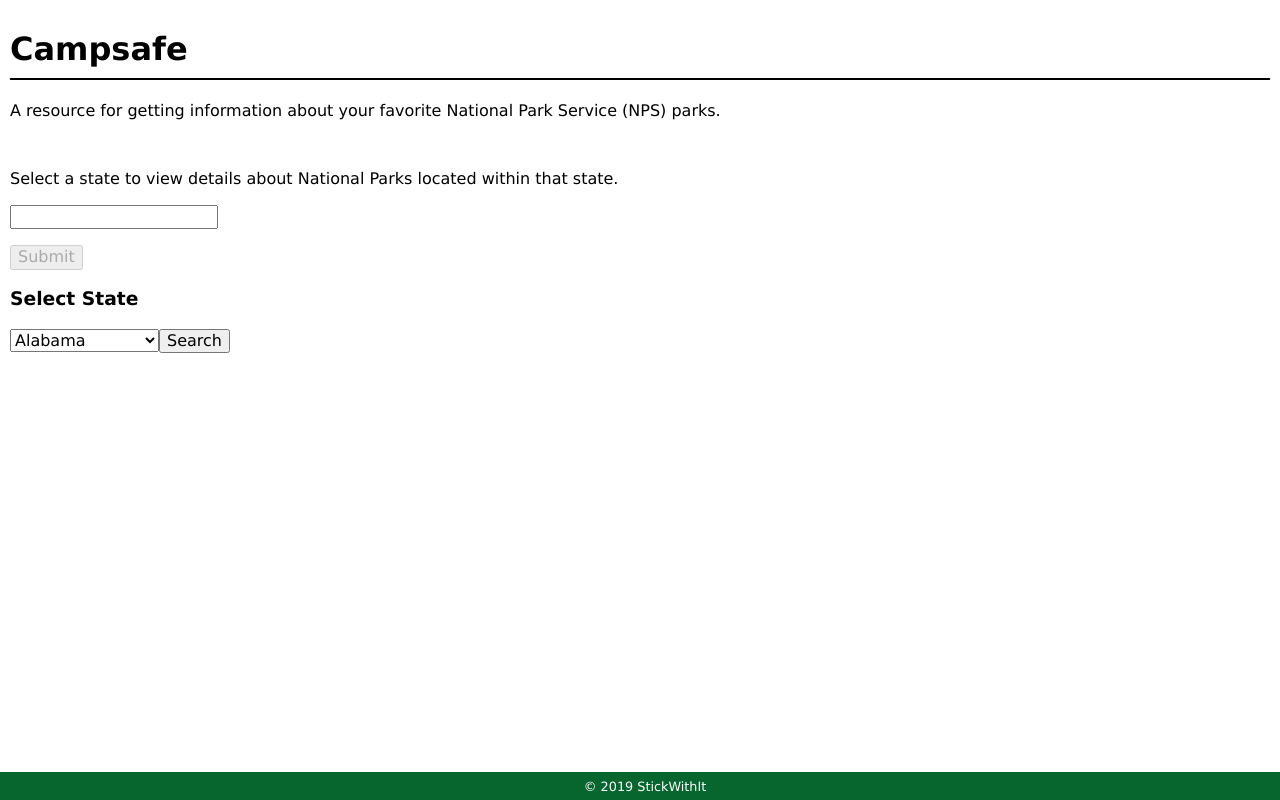
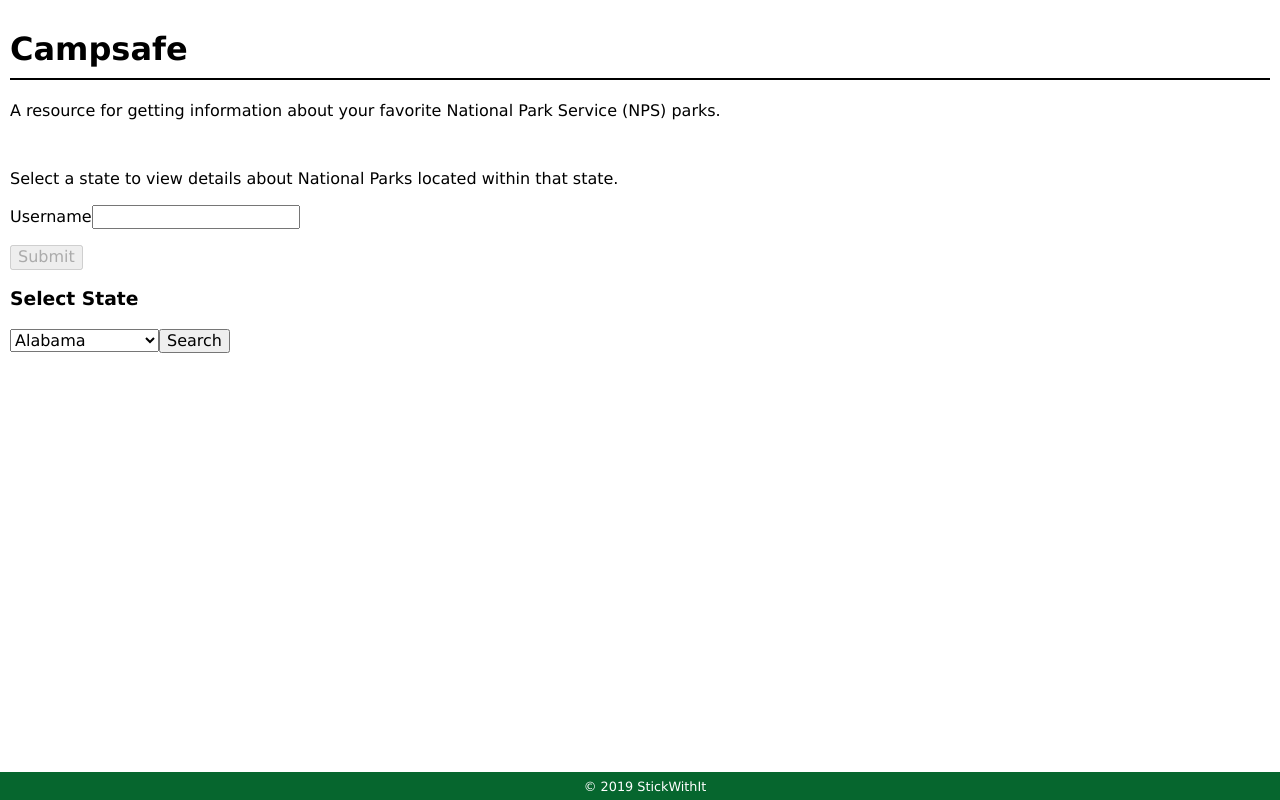
Before and after one commit to JacquesBegin/campsafeAngular, an Angular app in the folder campsafeAngular/: page / in a window 1280 px wide. Built offline with nearby package versions, Linux system fonts and the light colour scheme.

Commit message:
Adds lable to username input element.

```diff
--- a/campsafeAngular/src/app/binding/binding.component.html
+++ b/campsafeAngular/src/app/binding/binding.component.html
@@ -1,3 +1,4 @@
+<label>Username</label>
 <input
 type="text"
 (input)="onInputUsername($event)"
```
